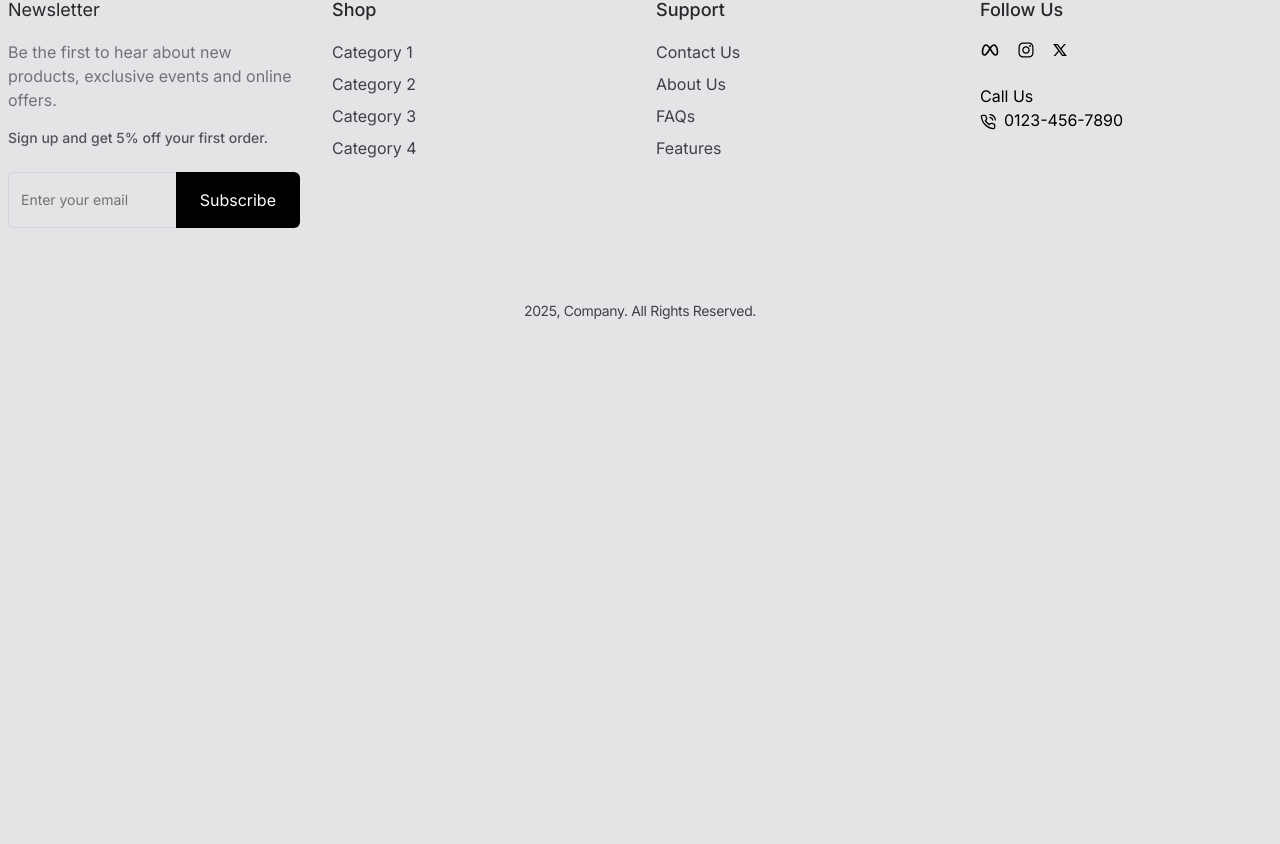
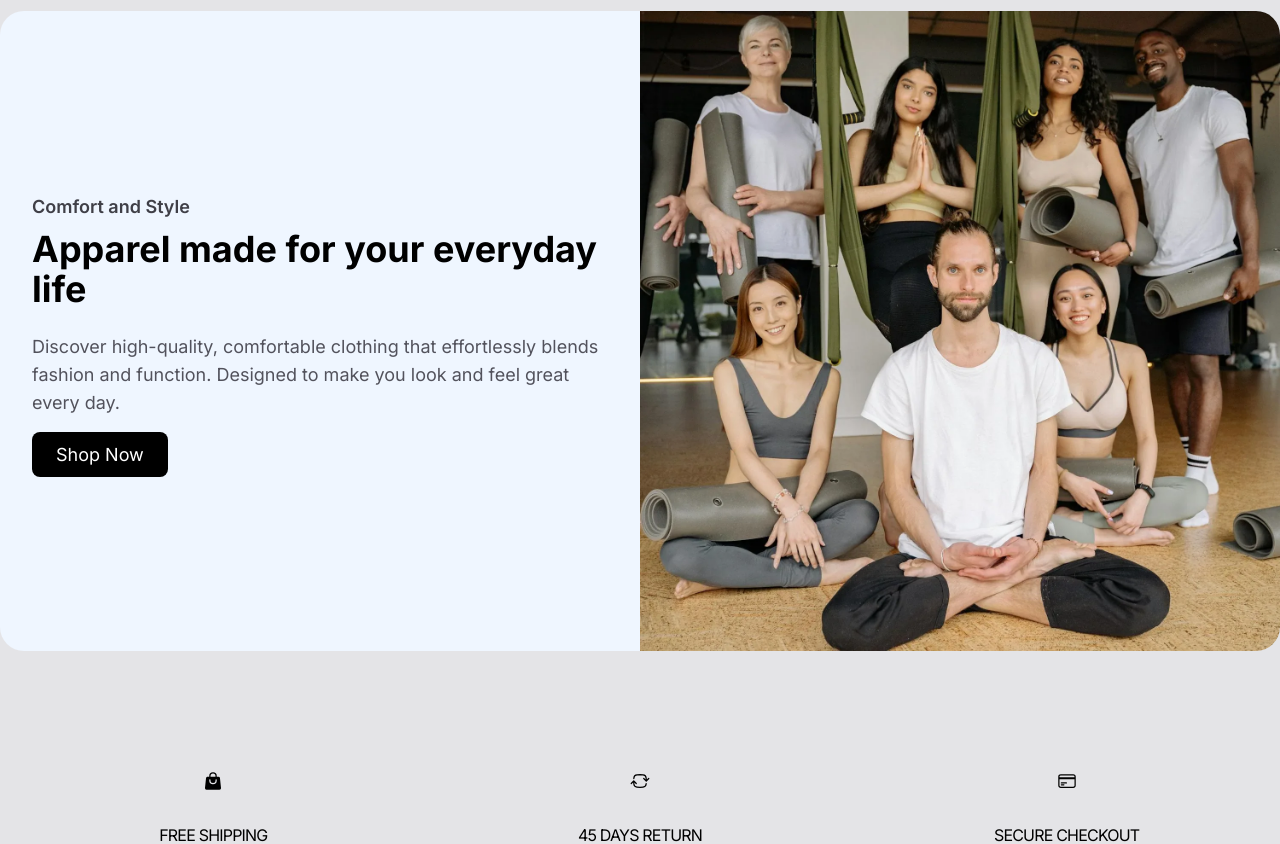
Before and after one commit to IgnatiousR/mern-eco, a React (Vite) app in the folder frontend/: page / in a window 1280 px wide. Shown: the part 4882-5726 px from the top of the page. Before the commit the page ends 5251 px from the top, so only its background shows below. Built offline with nearby package versions, Linux system fonts and the light colour scheme.

Commit message:
Update Home.tsx

```diff
--- a/frontend/src/pages/Home.tsx
+++ b/frontend/src/pages/Home.tsx
@@ -1,4 +1,6 @@
 import Hero from "../components/Layouts/Hero";
+import FeaturedCollection from "../components/Products/FeaturedCollection";
+import FeaturedSection from "../components/Products/FeaturedSection";
 import NewArrivals from "../components/Products/NewArrivals";
 import ProductCollectionSection from "../components/Products/ProductCollectionSection";
 import ProductDetails from "../components/Products/ProductDetails";
@@ -111,6 +113,9 @@ const Home = () => {
 
         <ProductGrid products={placeholderProducts} />
       </div>
+
+      <FeaturedCollection />
+      <FeaturedSection />
     </div>
   );
 };
```
